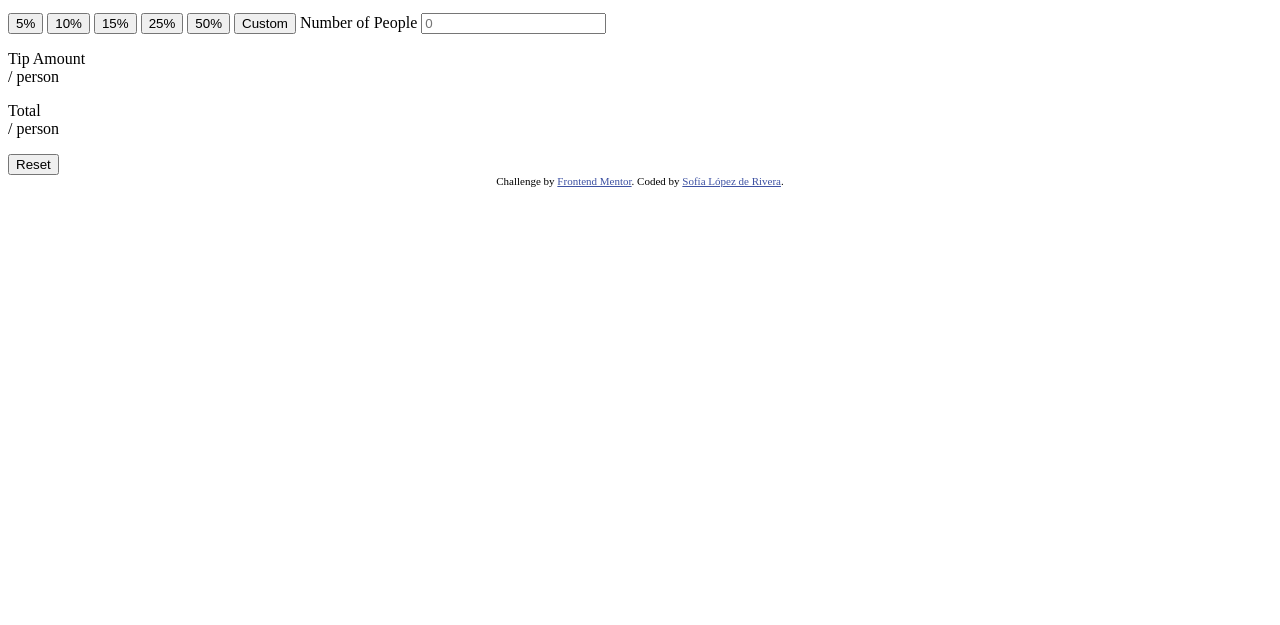
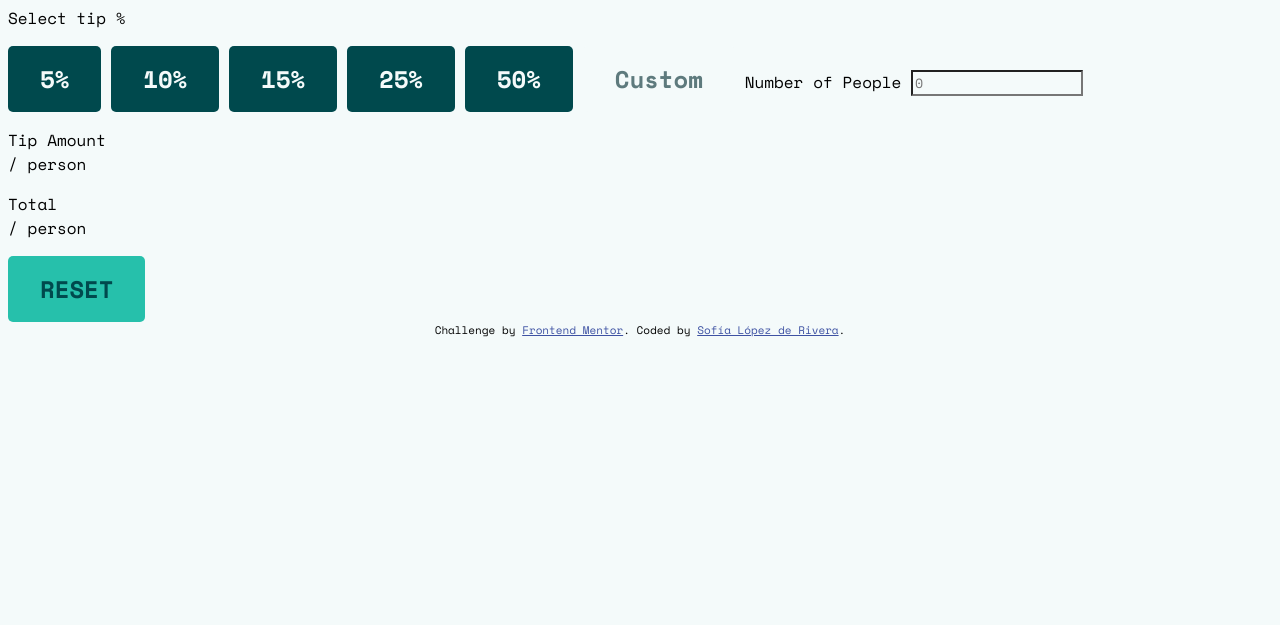
Before and after one commit to sofikat18/tip-calculator, a plain HTML site: page index.html in a window 1280 px wide. Shown: the part 175-800 px from the top of the page. Drawn offline with nearby package versions, Linux system fonts and the light colour scheme.

Commit message:
Style buttons

```diff
--- a/assets/style.css
+++ b/assets/style.css
@@ -1,3 +1,45 @@
+* {
+  font-family: 'Space Mono', monospace;
+  background-color: hsl(189, 41%, 97%);
+}
+
+h1 {
+  color: hsl(183, 100%, 15%);
+  text-align: center;
+}
+
+button {
+  border-radius: 5px;
+  border: none;
+  text-align: center;
+  text-decoration: none;
+  font-weight: 700;
+  padding: 15px 32px;
+  font-size: 24px;
+  cursor: pointer;
+}
+
+.tipBtn {
+  background-color: hsl(183, 100%, 15%);
+  color: hsl(189, 41%, 97%);
+}
+
+.customBtn {
+  background-color: hsl(189, 41%, 97%);
+  color: hsl(186, 14%, 43%);
+}
+
+.resetBtn {
+  background-color: hsl(172, 67%, 45%);
+  color: hsl(183, 100%, 15%);
+  text-transform: uppercase;
+}
+
+.tipBtn:hover {
+  background-color: hsl(172, 67%, 45%);
+  color: hsl(183, 100%, 15%);
+}
+
 .attribution {
   font-size: 11px;
   text-align: center;
--- a/index.html
+++ b/index.html
@@ -11,7 +11,12 @@
       sizes="32x32"
       href="./images/favicon-32x32.png"
     />
-
+    <link rel="preconnect" href="https://fonts.googleapis.com" />
+    <link rel="preconnect" href="https://fonts.gstatic.com" crossorigin />
+    <link
+      href="https://fonts.googleapis.com/css2?family=Space+Mono:wght@400;700&display=swap"
+      rel="stylesheet"
+    />
     <link rel="stylesheet" href="./assets/style.css" />
   </head>
   <body>
@@ -29,12 +34,12 @@
         />
 
         <p>Select tip %</p>
-        <button>5%</button>
-        <button>10%</button>
-        <button>15%</button>
-        <button>25%</button>
-        <button>50%</button>
-        <button>Custom</button>
+        <button class="tipBtn">5%</button>
+        <button class="tipBtn">10%</button>
+        <button class="tipBtn">15%</button>
+        <button class="tipBtn">25%</button>
+        <button class="tipBtn">50%</button>
+        <button class="customBtn">Custom</button>
 
         <label for="people">Number of People</label>
         <input type="number" name="people" id="people" placeholder="0" />
@@ -43,7 +48,7 @@
       <div class="outputInfo">
         <p>Tip Amount <br />/ person</p>
         <p>Total <br />/ person</p>
-        <button>Reset</button>
+        <button class="resetBtn">Reset</button>
       </div>
     </section>
 
```
Lines whose indentation alone changed are shown as unchanged.
